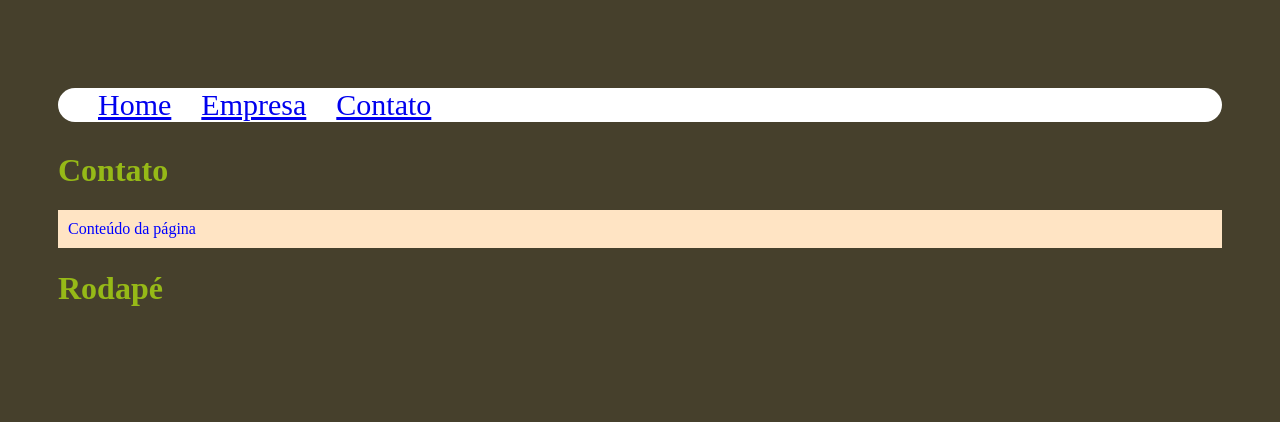
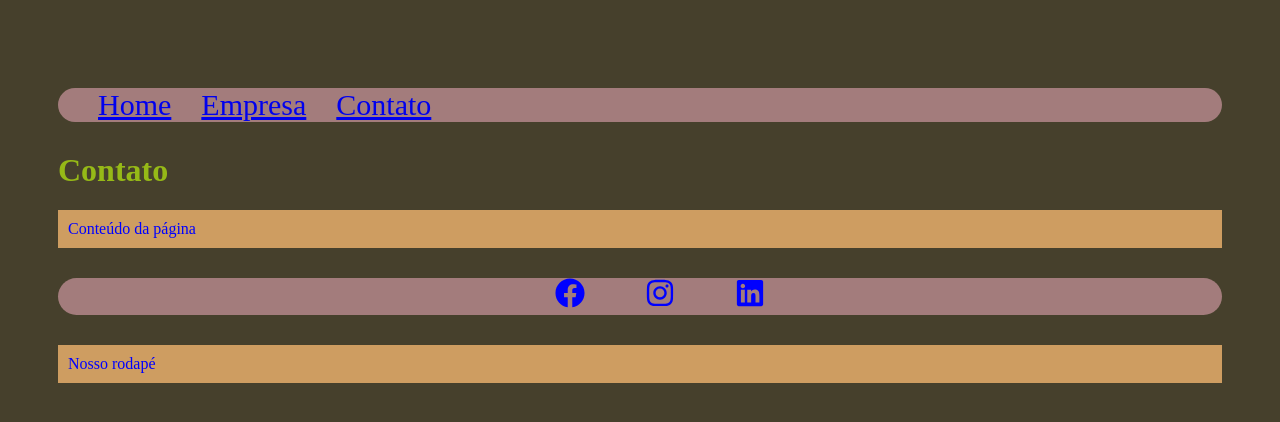
Before and after one commit to marcosCappelli/reactcurso, a React (Create React App) app in the folder reactcosts/: page /contato in a window 1280 px wide. Shown: the top 422 px of the page. Built offline with nearby package versions, Linux system fonts and the light colour scheme.

Commit message:
React Icons

```diff
--- a/reactcosts/package.json
+++ b/reactcosts/package.json
@@ -8,6 +8,7 @@
     "@testing-library/user-event": "^13.5.0",
     "react": "^18.1.0",
     "react-dom": "^18.1.0",
+    "react-icons": "^4.4.0",
     "react-router-dom": "^6.3.0",
     "react-scripts": "5.0.1",
     "web-vitals": "^2.1.4"
--- a/reactcosts/src/components/layout/Footer.js
+++ b/reactcosts/src/components/layout/Footer.js
@@ -1,6 +1,16 @@
+import { FaFacebook, FaInstagram, FaLinkedin } from 'react-icons/fa';
+import styles from './Footer.module.css';
+
 function Footer() {
     return (
-    <h1>Rodapé</h1>
+        <div>
+        <ul className={styles.social_List}>
+            <li><FaFacebook /></li>
+            <li><FaInstagram /></li>
+            <li><FaLinkedin /></li>
+        </ul>
+        <p>Nosso rodapé</p>
+        </div>
     )
 }
 export default Footer
--- /dev/null
+++ b/reactcosts/src/components/layout/Footer.module.css
@@ -0,0 +1,16 @@
+.social_List {
+    display: flex;
+    justify-content: center;
+    align-items: center;
+    list-style: none;
+}
+
+.social_List li {
+    margin: 0 1em;
+}
+
+.social_List svg {
+    font-size: 1em;
+    cursor: pointer;
+    color: blue;
+}
--- a/reactcosts/src/index.css
+++ b/reactcosts/src/index.css
@@ -14,7 +14,7 @@ h2 {
 }
 
 p {
-  background-color: bisque;
+  background-color: rgb(206, 157, 97);
   padding: 10px;
   color: blue;
 }
@@ -22,6 +22,6 @@ p {
 ul {
   font-size: 30px;
   color:rgb(179, 25, 84);
-  background-color: #fff;
+  background-color: rgb(163, 124, 124);
   border-radius: 20px;
 }
```
Also changed, not shown: 1 other file (tests, documents, lock files or other folders).
